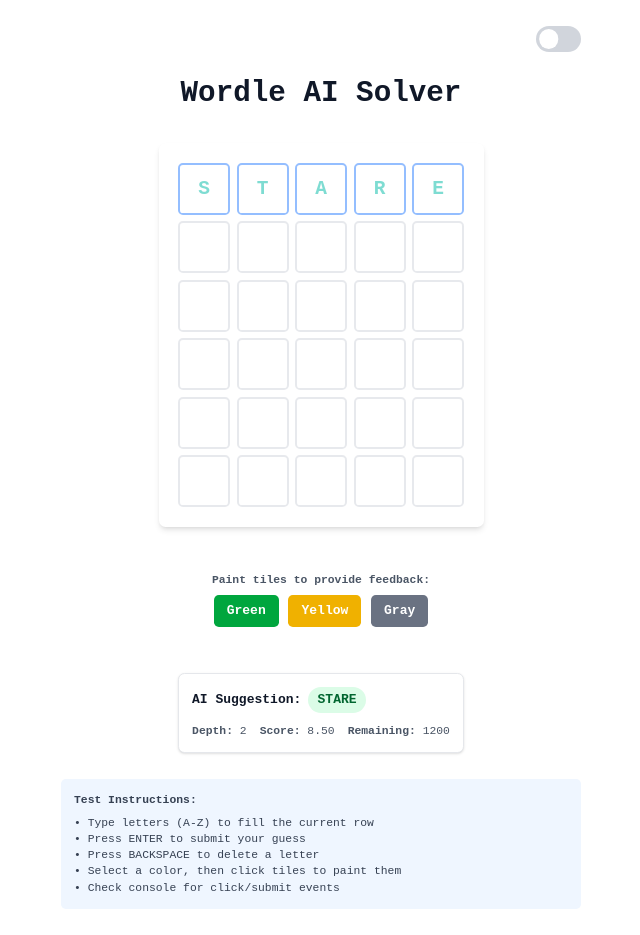
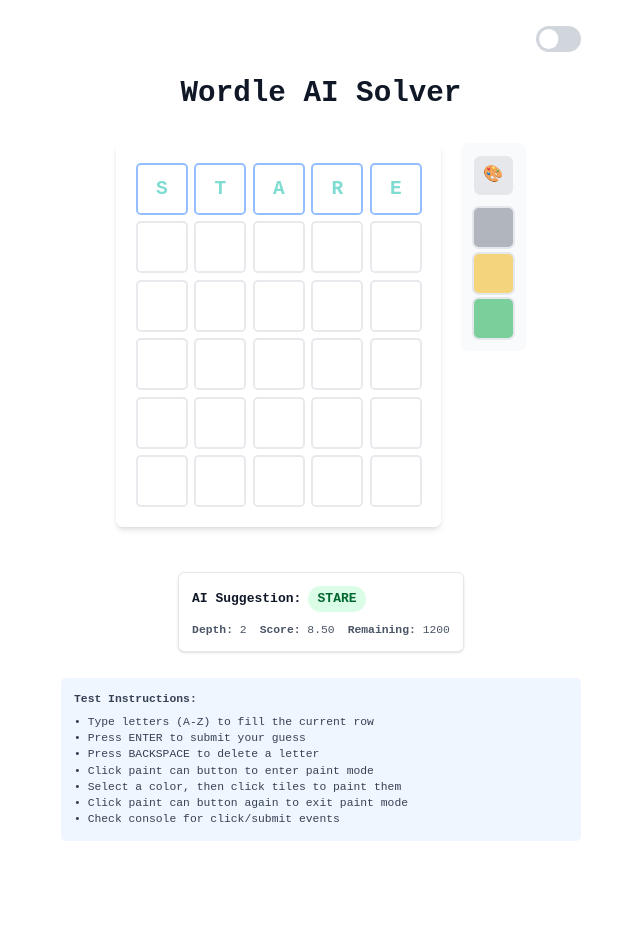
Before and after one commit to de-upayan/wordle-ai, a React app in the folder frontend/: page / in a window 1280 px wide. Shown: the whole page, without its empty margins (319-959 px from the left). After the commit the page ends 867 px from the top, so only its background shows below. Built offline with nearby package versions, Linux system fonts and the light colour scheme; the HTML template or start-up script is replaced by a standard one.

Commit message:
Redesign color selection panel with paint mode toggle and right-side layout

```diff
--- a/frontend/src/App.tsx
+++ b/frontend/src/App.tsx
@@ -1,6 +1,6 @@
 import { useState, useEffect } from 'react'
 import { GameBoard } from './components/GameBoard'
-import { ColorPicker } from './components/ColorPicker'
+import { ColorPanel } from './components/ColorPanel'
 import { SuggestionPanel } from './components/SuggestionPanel'
 import { TileColor } from './components/LetterTile'
 import { useGameState } from './hooks/useGameState'
@@ -14,6 +14,7 @@ function App() {
   const [selectedColor, setSelectedColor] = useState<TileColor | null>(
     null,
   )
+  const [isPaintMode, setIsPaintMode] = useState(false)
   const [isDarkMode, setIsDarkMode] = useState(false)
   const { gameState, addGuess, setFeedback } = useGameState()
 
@@ -101,6 +102,14 @@ function App() {
     logger.info('Color selected', { color })
   }
 
+  const handlePaintModeToggle = (enabled: boolean) => {
+    setIsPaintMode(enabled)
+    if (!enabled) {
+      setSelectedColor(null)
+    }
+    logger.info('Paint mode toggled', { enabled })
+  }
+
   const mockSuggestion = {
     word: 'STARE',
     depth: 2,
@@ -144,6 +153,14 @@ function App() {
           </div>
 
           <div
+            className={`flex gap-6 items-start ${
+              isDarkMode
+                ? 'bg-gray-900'
+                : 'bg-white'
+            }`}
+          >
+            {/* Game Board */}
+            <div
               className={`p-6 rounded-lg shadow-md w-fit flex
                 justify-center ${
                 isDarkMode
@@ -163,13 +180,17 @@ function App() {
               />
             </div>
 
-          <ColorPicker
+            {/* Color Panel */}
+            {!isTyping && gameState.currentRowIndex < 6 && (
+              <ColorPanel
                 onColorSelect={handleColorSelect}
-            isVisible={
-              !isTyping && gameState.currentRowIndex < 6
-            }
+                isPaintMode={isPaintMode}
+                onPaintModeToggle={handlePaintModeToggle}
+                selectedColor={selectedColor}
                 isDarkMode={isDarkMode}
               />
+            )}
+          </div>
 
           <SuggestionPanel
             suggestion={mockSuggestion}
@@ -187,7 +208,9 @@ function App() {
             <p>• Type letters (A-Z) to fill the current row</p>
             <p>• Press ENTER to submit your guess</p>
             <p>• Press BACKSPACE to delete a letter</p>
+            <p>• Click paint can button to enter paint mode</p>
             <p>• Select a color, then click tiles to paint them</p>
+            <p>• Click paint can button again to exit paint mode</p>
             <p>• Check console for click/submit events</p>
           </div>
         </div>
--- /dev/null
+++ b/frontend/src/components/ColorPanel.tsx
@@ -0,0 +1,105 @@
+import { TileColor } from './LetterTile'
+
+interface ColorPanelProps {
+  onColorSelect: (color: TileColor) => void
+  isPaintMode: boolean
+  onPaintModeToggle: (enabled: boolean) => void
+  selectedColor: TileColor | null
+  isDarkMode?: boolean
+}
+
+const colors: Array<{
+  color: TileColor
+  label: string
+  bg: string
+}> = [
+  { color: 'gray', label: 'Gray', bg: 'bg-gray-500' },
+  { color: 'yellow', label: 'Yellow', bg: 'bg-yellow-500' },
+  { color: 'green', label: 'Green', bg: 'bg-green-600' },
+]
+
+export function ColorPanel({
+  onColorSelect,
+  isPaintMode,
+  onPaintModeToggle,
+  selectedColor,
+  isDarkMode = false,
+}: ColorPanelProps) {
+  const handleColorClick = (color: TileColor) => {
+    onColorSelect(color)
+  }
+
+  const handlePaintModeToggle = () => {
+    const newMode = !isPaintMode
+    onPaintModeToggle(newMode)
+    // When entering paint mode, default to gray
+    if (newMode && !selectedColor) {
+      onColorSelect('gray')
+    }
+  }
+
+  return (
+    <div
+      className={`flex flex-col items-center gap-4 p-4
+        rounded-lg ${
+        isDarkMode
+          ? 'bg-gray-800'
+          : 'bg-gray-50'
+      }`}
+    >
+      {/* Paint Mode Toggle Button */}
+      <button
+        onClick={handlePaintModeToggle}
+        className={`flex items-center justify-center
+          w-12 h-12 rounded-lg transition-all
+          ${isPaintMode
+            ? 'bg-blue-500 text-white shadow-lg scale-105'
+            : isDarkMode
+              ? 'bg-gray-700 text-gray-300 hover:bg-gray-600'
+              : 'bg-gray-200 text-gray-600 hover:bg-gray-300'
+          }`}
+        title={isPaintMode ? 'Exit paint mode' : 'Enter paint mode'}
+      >
+        <span className="text-xl">🎨</span>
+      </button>
+
+      {/* Color Selection Squares */}
+      <div className="flex flex-col gap-2">
+        {colors.map(({ color, bg }) => (
+          <button
+            key={color}
+            onClick={() => handleColorClick(color)}
+            disabled={!isPaintMode}
+            className={`w-12 h-12 rounded-md
+              transition-all ${bg}
+              ${selectedColor === color
+                ? 'ring-4 ring-blue-400 scale-110'
+                : 'ring-2 ring-gray-300'
+              }
+              ${isPaintMode
+                ? 'cursor-pointer hover:scale-105'
+                : 'cursor-not-allowed opacity-50'
+              }`}
+            title={`Select ${color} color`}
+          />
+        ))}
+      </div>
+
+      {/* Status Text */}
+      {isPaintMode && (
+        <div className={`text-xs font-semibold text-center ${
+          isDarkMode
+            ? 'text-gray-300'
+            : 'text-gray-600'
+        }`}>
+          {selectedColor && (
+            <p>
+              {selectedColor.charAt(0).toUpperCase() +
+                selectedColor.slice(1)}
+            </p>
+          )}
+        </div>
+      )}
+    </div>
+  )
+}
```
Also changed, not shown: frontend/src/index.css (+17 -0 lines). Lines whose indentation alone changed are shown as unchanged.
